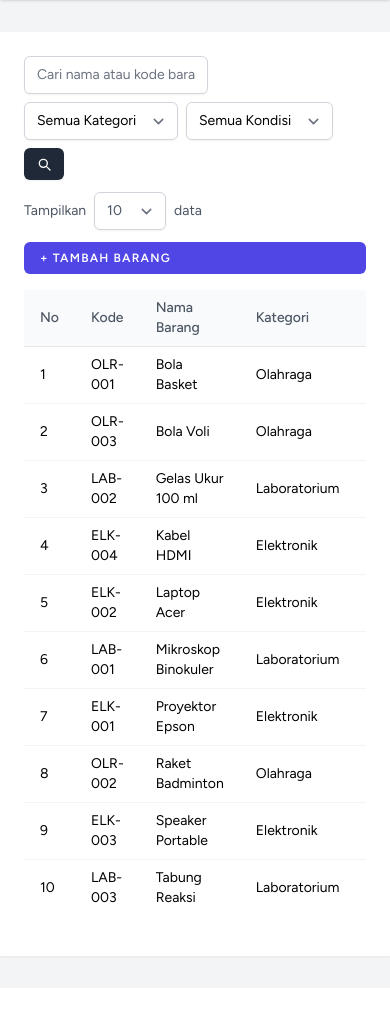
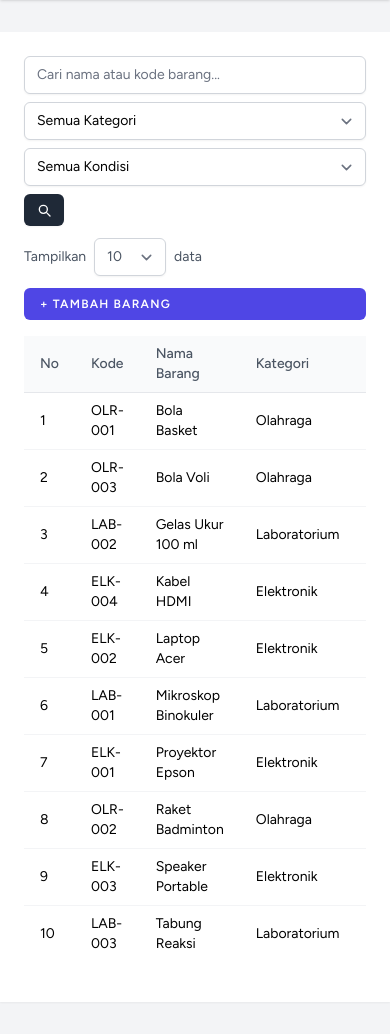
Before and after one commit to Asri1294/inventaris-sekolah, a Laravel app: page /items in a window 390 px wide. Shown: the part 162-1196 px from the top of the page. Before the commit the page ends 1120 px from the top, so only its background shows below. Run offline with Laravel 12, Linux system fonts and the light colour scheme; a user stored in the database is signed in; data comes from the database, SQL or seed files in the repository; style sheets or scripts are compiled from the project's sources.

Commit message:
rapikan kolom cari dan filter di layar kecil (Barang, Peminjaman)

```diff
--- a/resources/views/items/index.blade.php
+++ b/resources/views/items/index.blade.php
@@ -15,10 +15,10 @@
                         <div class="flex flex-wrap gap-2">
                             <input type="text" name="search" value="{{ request('search') }}"
                                 placeholder="Cari nama atau kode barang..."
-                                class="rounded-md border-gray-300 text-sm shadow-sm focus:border-indigo-500 focus:ring-indigo-500">
+                                class="w-full sm:w-auto rounded-md border-gray-300 text-sm shadow-sm focus:border-indigo-500 focus:ring-indigo-500">
 
                             <select name="category_id"
-                                class="rounded-md border-gray-300 text-sm shadow-sm focus:border-indigo-500 focus:ring-indigo-500">
+                                class="w-full sm:w-auto rounded-md border-gray-300 text-sm shadow-sm focus:border-indigo-500 focus:ring-indigo-500">
                                 <option value="">Semua Kategori</option>
                                 @foreach ($categories as $category)
                                     <option value="{{ $category->id }}" @selected(request('category_id') == $category->id)>
@@ -28,7 +28,7 @@
                             </select>
 
                             <select name="condition"
-                                class="rounded-md border-gray-300 text-sm shadow-sm focus:border-indigo-500 focus:ring-indigo-500">
+                                class="w-full sm:w-auto rounded-md border-gray-300 text-sm shadow-sm focus:border-indigo-500 focus:ring-indigo-500">
                                 <option value="">Semua Kondisi</option>
                                 @foreach (['baik', 'rusak ringan', 'rusak berat'] as $condition)
                                     <option value="{{ $condition }}" @selected(request('condition') === $condition)>
--- a/resources/views/loans/index.blade.php
+++ b/resources/views/loans/index.blade.php
@@ -25,10 +25,10 @@
                         <div class="flex flex-wrap gap-2">
                             <input type="text" name="search" value="{{ request('search') }}"
                                 placeholder="Cari peminjam atau barang..."
-                                class="rounded-md border-gray-300 text-sm shadow-sm focus:border-indigo-500 focus:ring-indigo-500">
+                                class=" w-full sm:w-auto rounded-md border-gray-300 text-sm shadow-sm focus:border-indigo-500 focus:ring-indigo-500">
 
                             <select name="status"
-                                class="rounded-md border-gray-300 text-sm shadow-sm focus:border-indigo-500 focus:ring-indigo-500">
+                                class="w-full sm:w-auto rounded-md border-gray-300 text-sm shadow-sm focus:border-indigo-500 focus:ring-indigo-500">
                                 <option value="">Semua Status</option>
                                 @foreach ($statuses as $status)
                                     <option value="{{ $status }}" @selected(request('status') === $status)>
```
